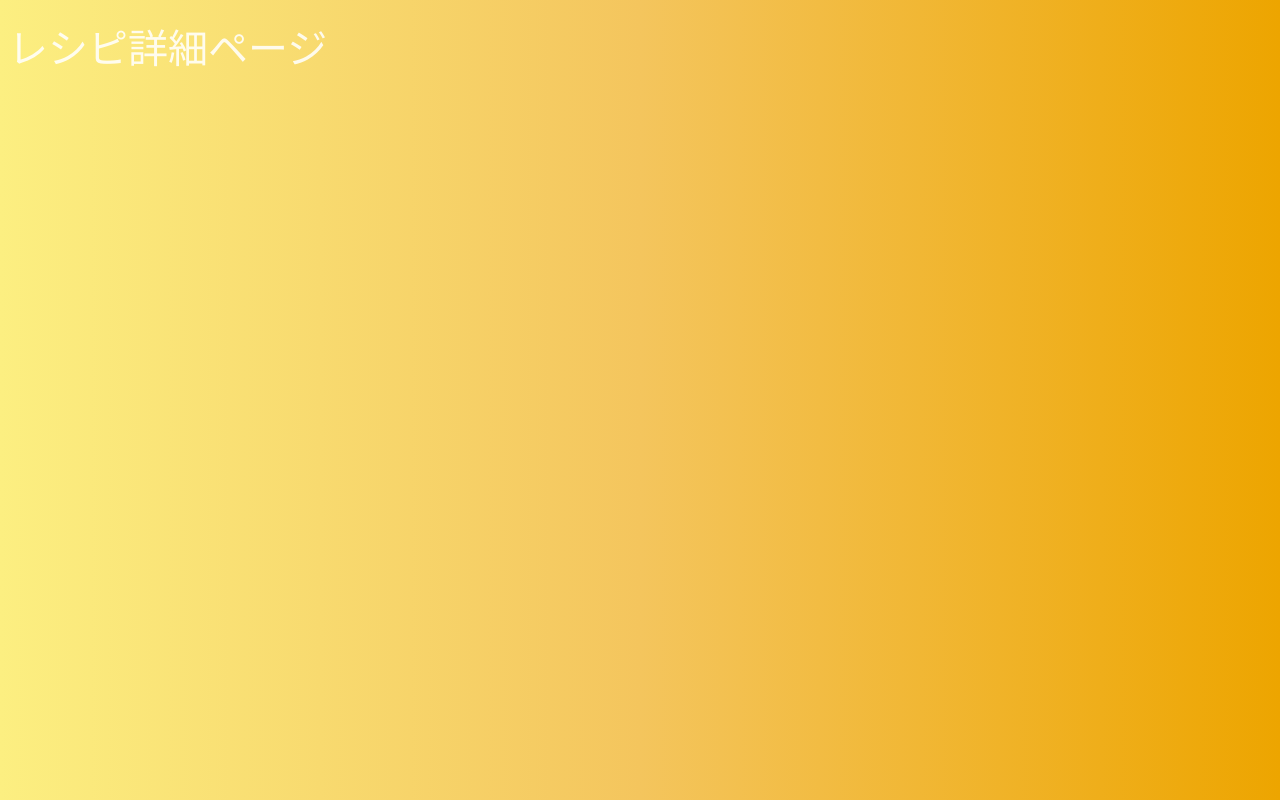
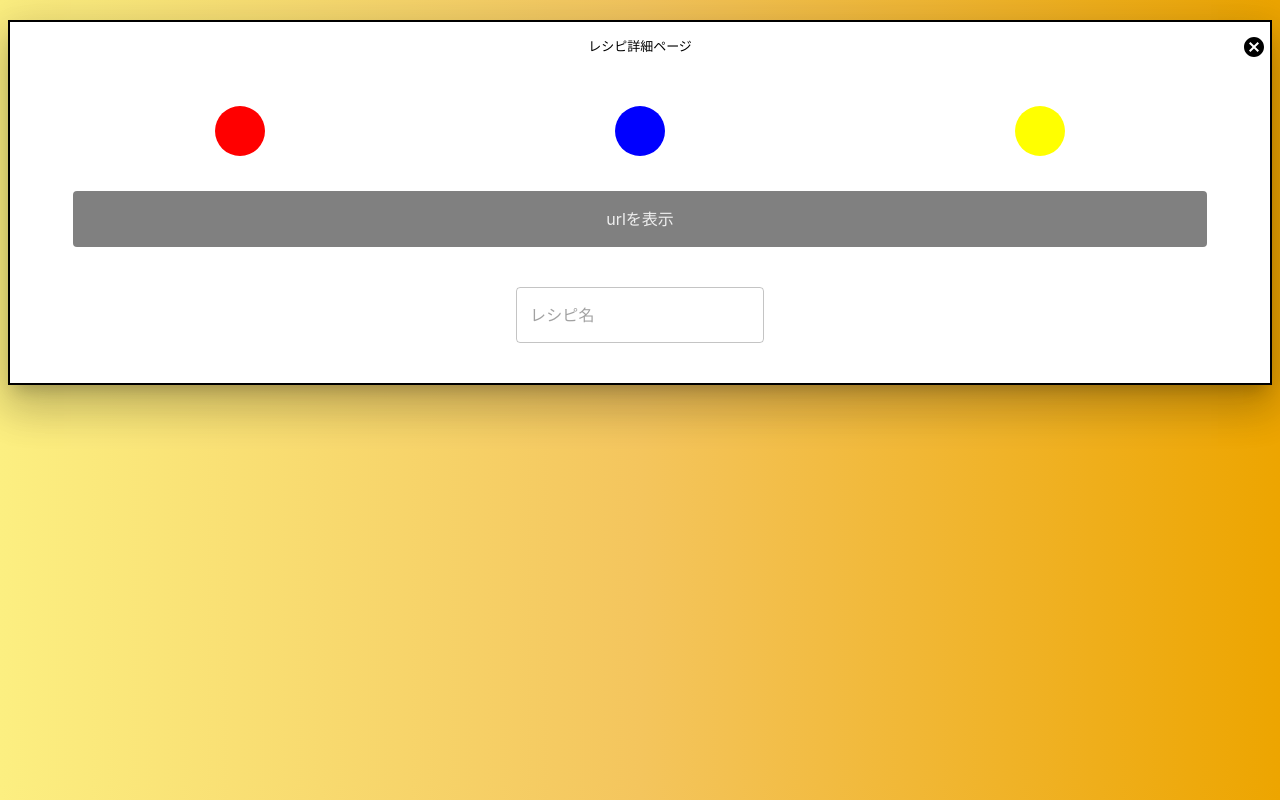
Before and after one commit to hackathon-24-winter-c-team/cook-keep, a React (Vite) app in the folder front/React/: page /recipes/1 in a window 1280 px wide. Built offline with nearby package versions, Linux system fonts and the light colour scheme.

Commit message:
RecipeDetail,レシピ名入力フォーム表示まで

```diff
--- a/front/React/src/pages/RecipeDetail/RecipeDetail.jsx
+++ b/front/React/src/pages/RecipeDetail/RecipeDetail.jsx
@@ -1,7 +1,36 @@
+import styles from './RecipeDetail.module.css'
+import CancelIcon from '@mui/icons-material/Cancel';
+import { useNavigate } from 'react-router-dom';
+import Brightness1Icon from '@mui/icons-material/Brightness1';
+import TextField from '@mui/material/TextField';
+
 export const RecipeDetail = () => {
+
+    const navigate = useNavigate();
+    const handleCancelIconClick = () => {
+        navigate('/Recipes')
+    }
+
+
     return (
-        <>
-            <h1>レシピ詳細ページ</h1>
-        </>
+        <div className={styles.body}>
+            <div className={styles.head}>
+                <h2>レシピ詳細ページ</h2>
+                <CancelIcon className={styles.CancelIcon} onClick={handleCancelIconClick}/>
+            </div>
+            <div className={styles.recipeIcon}>
+                <Brightness1Icon sx={{ fontSize: 60 }} className={styles.icon1}/>
+                <Brightness1Icon sx={{ fontSize: 60 }} className={styles.icon2}/>
+                <Brightness1Icon sx={{ fontSize: 60 }} className={styles.icon3}/>
+            </div>
+            <div className={styles.url}>
+                <p>urlを表示</p>
+            </div>
+            <div className={styles.TextField}>
+                <TextField id='recipeId' placeholder='レシピ名'/>
+            </div>
+
+
+        </div>
     )
 }
--- a/front/React/src/pages/RecipeDetail/RecipeDetail.module.css
+++ b/front/React/src/pages/RecipeDetail/RecipeDetail.module.css
@@ -0,0 +1,63 @@
+.body {
+    height: 100%;
+    background-color: #ffffff;
+    height: 90%;
+    margin-top: 20px;
+
+    border: 2px solid #000;
+    box-shadow: 0px 11px 15px -7px rgba(0,0,0,0.2), 0px 24px 38px 3px rgba(0,0,0,0.14), 0px 9px 46px 8px rgba(0,0,0,0.12);
+}
+
+
+.head {
+    position: relative; /* 子要素の絶対位置を親要素に対して相対的にする*/
+    display: flex;
+    justify-content:center;
+    align-items: center;
+}
+.head h2 {
+    text-align: center;
+    color: black;
+    font-size: small;
+    padding: 4px;
+}
+
+.CancelIcon {
+    position: absolute; /* 親要素に対して相対的な位置を指定する*/
+    right: 4px;
+    color:black;
+}
+
+.recipeIcon {
+    display: flex;
+    justify-content:space-around;
+    margin: 10px 10px;
+    padding: 20px;
+}
+
+.url {
+    background-color: gray;
+    width: 90%;
+    border-radius: 4px;
+    display: flex;
+    justify-content: center;
+    margin: 0 auto;
+}
+
+.icon1 {
+    color: red;
+}
+.icon2 {
+    color: blue;
+}
+.icon3 {
+    color: yellow
+}
+
+.TextField {
+    display:flex;
+    justify-content: center;
+    width: 90%;
+    margin: 20px auto ;
+    padding: 20px;
+}
```
